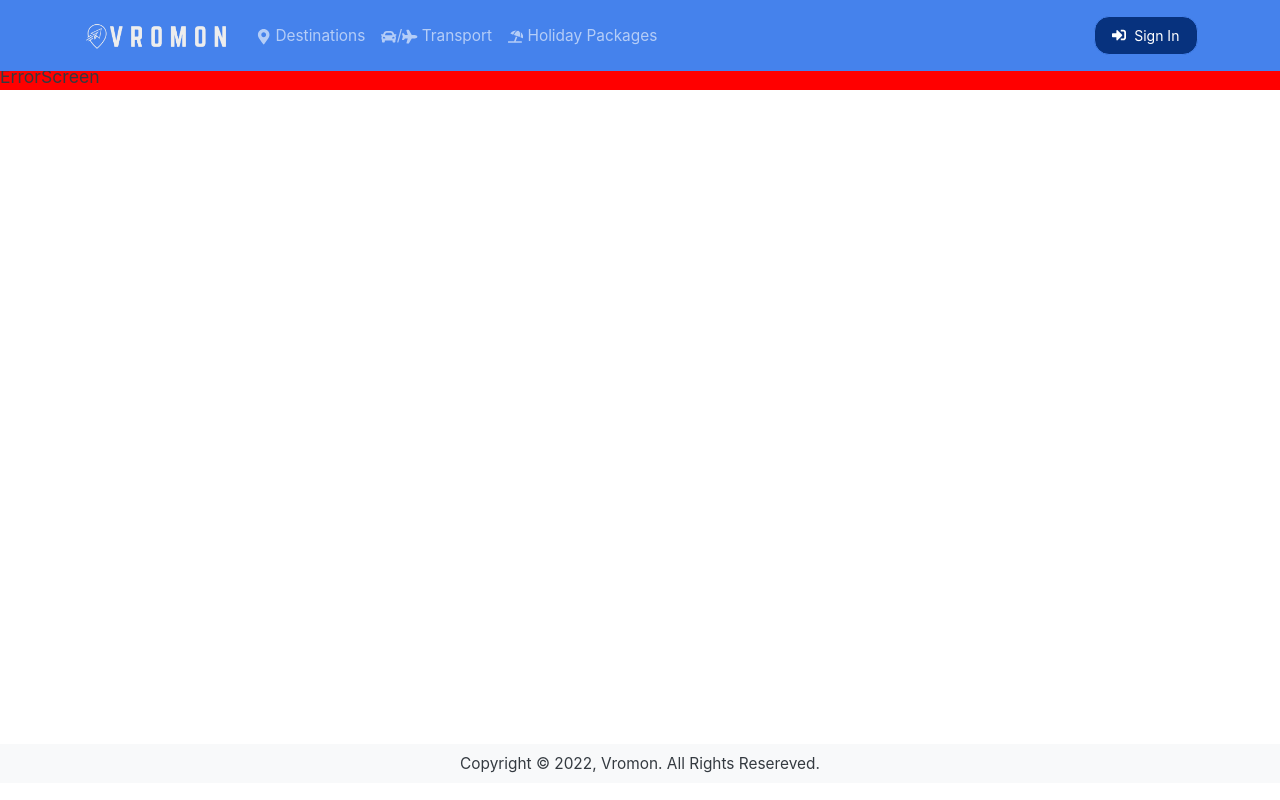
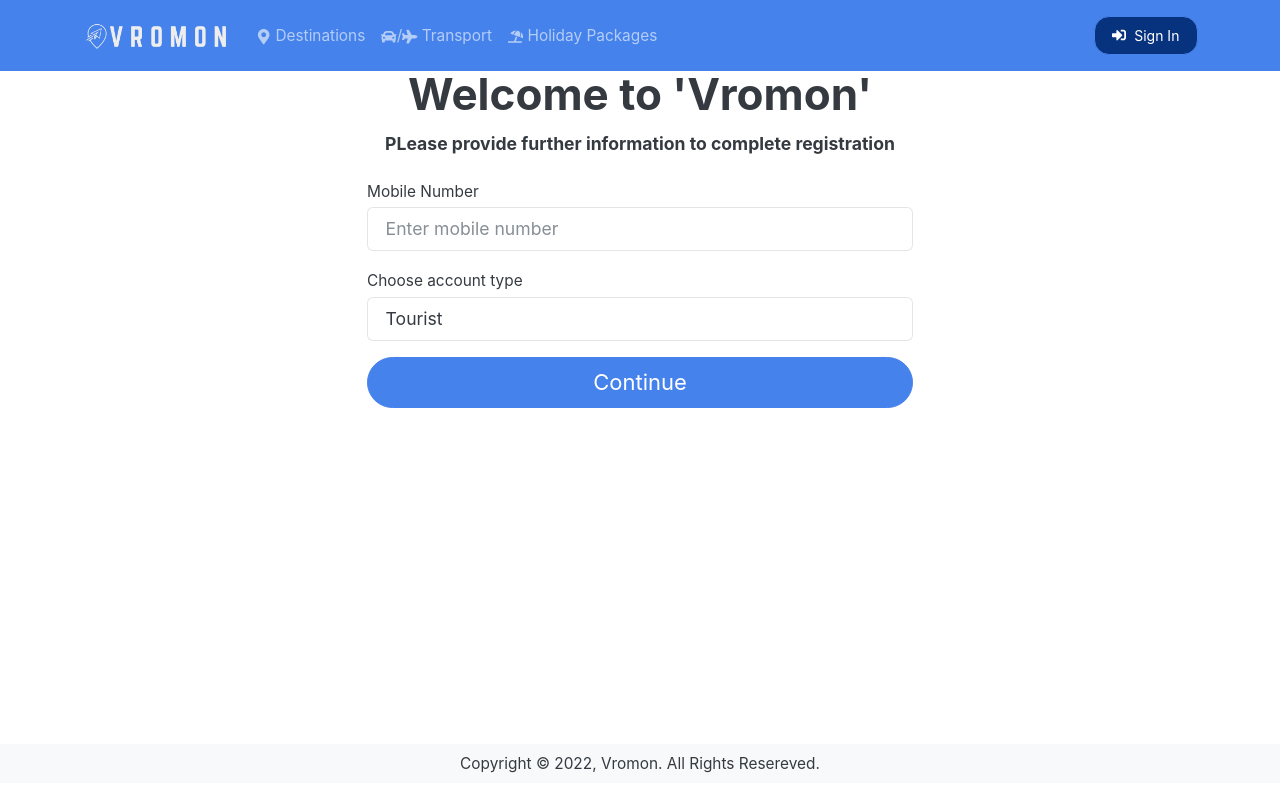
Before and after one commit to TangoRomeo80/Vromon, a React (Create React App) app in the folder frontend/: page /newUser in a window 1280 px wide. Built offline with nearby package versions, Linux system fonts and the light colour scheme.

Commit message:
create new user screen

```diff
--- a/frontend/src/App.js
+++ b/frontend/src/App.js
@@ -4,6 +4,7 @@ import Header from './components/Header'
 import Footer from './components/Footer'
 import HomeScreen from './screens/HomeScreen'
 import LoginScreen from './screens/LoginScreen'
+import NewUserScreen from './screens/NewUserScreen'
 // import TransportScreen from './screens/TransportScreen'
 import DestinationScreen from './screens/DestinationScreen'
 import HolidayPackagesScreen from './screens/HolidayPackagesScreen'
@@ -27,7 +28,8 @@ const App = () => {
           <Routes>
             <Route path='/' element={<HomeScreen />} />
             <Route path='/login' element={<LoginScreen />} />
-            <Route path='/registration' element={<RegistrationScreen />}/>
+            <Route path='/registration' element={<RegistrationScreen />} />
+            <Route path='/newUser' element={<NewUserScreen />} />
             {/* <Route path='/transports' element={<TransportScreen />} /> */}
             <Route path='/destinations' element={<DestinationScreen />} />
             <Route path='/packages' element={<HolidayPackagesScreen />} />
--- /dev/null
+++ b/frontend/src/screens/NewUserScreen.js
@@ -0,0 +1,81 @@
+import React, { useState, useEffect } from 'react'
+import { useDispatch, useSelector } from 'react-redux'
+import FormContainer from '../components/FormContainer'
+import { useSearchParams, useNavigate } from 'react-router-dom'
+import { Button, Form, Row, Col } from 'react-bootstrap'
+import { getAuthedUser } from '../features/auth/authSlice'
+
+const NewUserScreen = () => {
+  const [searchParams] = useSearchParams()
+  const [mobile, setMobile] = useState('')
+  const [userType, setUserType] = useState('')
+
+  const { userInfo, isError, isSuccess, isLoading, message } = useSelector(
+    (state) => state.auth
+  )
+
+  const dispatch = useDispatch()
+  const navigate = useNavigate()
+
+  useEffect(() => {
+    if (searchParams.get('id')) {
+      if (!isSuccess || !userInfo) {
+        dispatch(getAuthedUser(searchParams.get('id')))
+      }
+      if (isError) {
+        alert(message)
+      }
+      if (userInfo && !userInfo.newUser) {
+        navigate('/')
+      }
+    }
+  }, [searchParams, userInfo, isError, isSuccess, message, dispatch])
+
+  const submitHandler = (e) => {
+    e.preventDefault()
+    alert(`Mobile: ${mobile} and User Type: ${userType}`)
+  }
+
+  return (
+    <FormContainer>
+      <h1 className='d-flex justify-content-center pt-1'>
+        Welcome to 'Vromon'
+      </h1>
+      <h6 className='d-flex justify-content-center pt-1'>
+        PLease provide further information to complete registration
+      </h6>
+      <Form onSubmit={submitHandler}>
+        <Form.Group className='mb-3 mt-4' controlId='mobile'>
+          <Form.Label className='small mb-1'>Mobile Number</Form.Label>
+          <Form.Control
+            type='text'
+            placeholder='Enter mobile number'
+            value={mobile}
+            onChange={(e) => setMobile(e.target.value)}
+          />
+        </Form.Group>
+        <Form.Group className='mb-3' controlId='userType'>
+          <Form.Label className='small mb-1'>Choose account type</Form.Label>
+          <Form.Control
+            as='select'
+            className='mb-3'
+            type='select'
+            placeholder='Enter if you want to open account as tourist or as service provider'
+            value={userType}
+            onChange={(e) => setUserType(e.target.value)}
+          >
+            <option value='tourist'>Tourist</option>
+            <option value='businessowner'>Service Provider</option>
+          </Form.Control>
+        </Form.Group>
+        <div className='d-grid gap-2'>
+          <Button variant='primary' size='lg' type='submit'>
+            Continue
+          </Button>
+        </div>
+      </Form>
+    </FormContainer>
+  )
+}
+
+export default NewUserScreen
```
Also changed, not shown: 2 other files (tests, documents, lock files or other folders).
